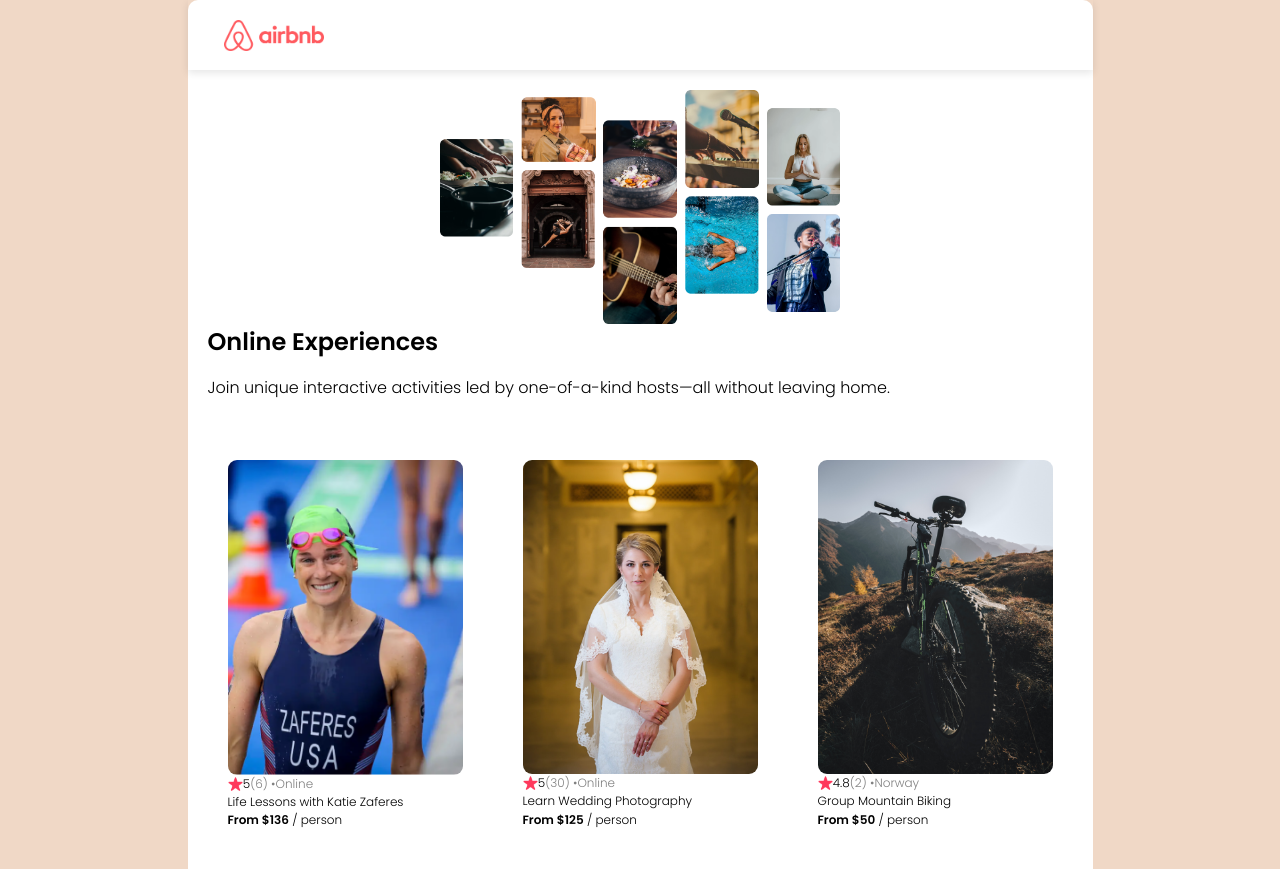
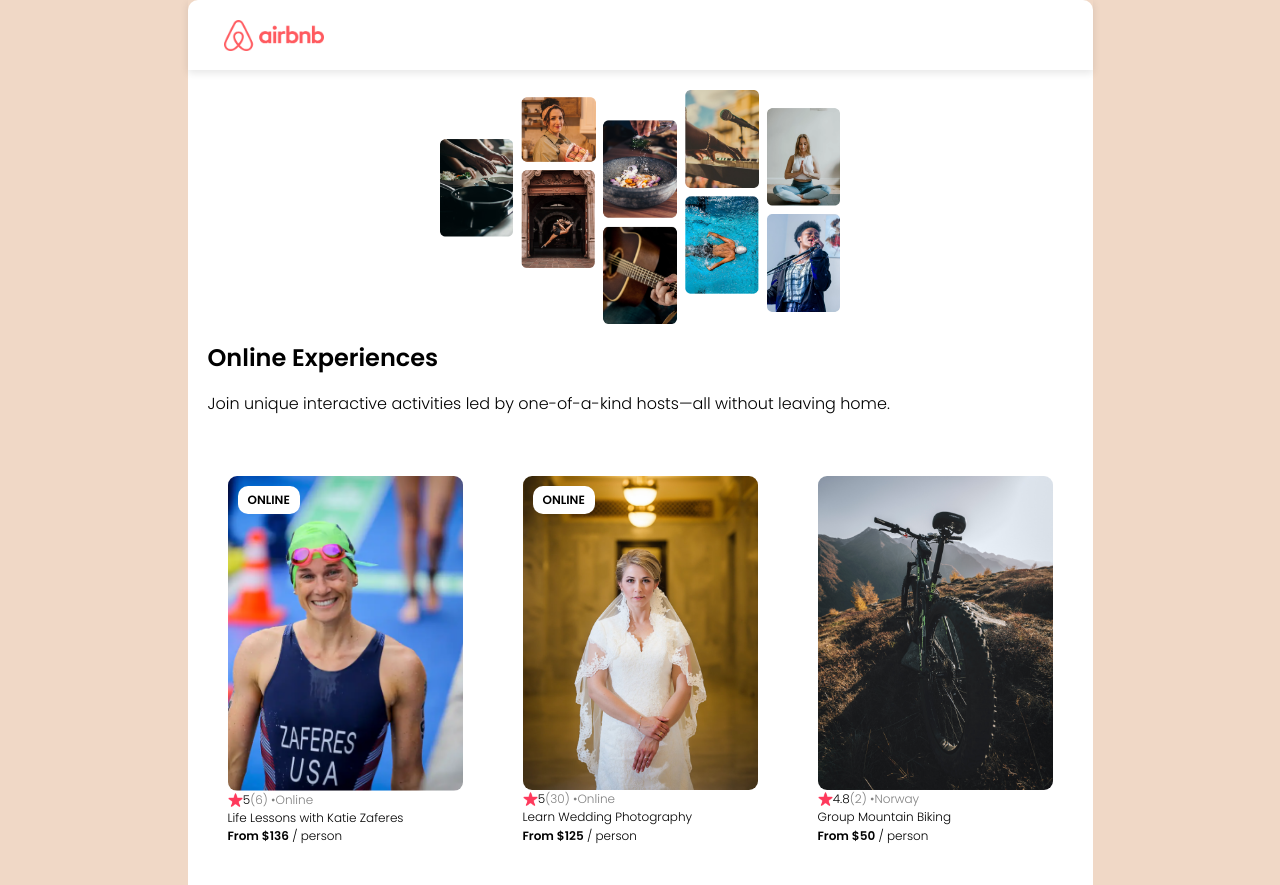
Before and after one commit to ioangheraszim/react-AirBnB-clone, a React (Vite) app: page / in a window 1280 px wide. Built offline with nearby package versions, Linux system fonts and the light colour scheme.

Commit message:
added a badge and conditional for the badge to display

```diff
--- a/src/components/Card.jsx
+++ b/src/components/Card.jsx
@@ -1,8 +1,16 @@
 import React from "react";
 
 export default function Card(props) {
+    let badgeText
+    if (props.openSpots === 0){
+        badgeText = "SOLD OUT"
+    } else if (props.location === "Online"){
+        badgeText = "ONLINE"
+    }
+
     return (
         <section className="card">
+            {badgeText && <div className="card-badge">{badgeText}</div>}
             <img src={`./src/assets/${props.img}`} className="card-image" />
             <div className="card-stats">
                 <img src="../src/assets/star.png" className="card-star"/>
--- a/styles.css
+++ b/styles.css
@@ -39,6 +39,7 @@
   align-self: center;
 }
 .container .hero-section .hero-header {
+  margin-top: 1rem;
   margin-bottom: 1rem;
 }
 .container .hero-section .hero-text {
@@ -46,16 +47,17 @@
 }
 .container .cards-list {
   display: flex;
-  flex-wrap: nowrap;
+  flex-wrap: wrap;
   gap: 20px;
   overflow-x: auto;
 }
 .container .cards-list .card {
   width: 275px;
   font-size: 12px;
-  flex: 0 0 auto; /* ADD */
-  display: flex; /* ADD */
-  flex-direction: column; /* ADD */
+  flex: 0 0 auto;
+  display: flex;
+  flex-direction: column;
+  position: relative;
 }
 .container .cards-list .card .grey {
   color: grey;
@@ -80,4 +82,13 @@
 }
 .container .cards-list .card .card-price {
   margin-top: auto;
+}
+.container .cards-list .card .card-badge {
+  position: absolute;
+  top: 30px;
+  left: 30px;
+  background-color: white;
+  padding: 5px 10px;
+  border-radius: 10px;
+  font-weight: bold;
 }/*# sourceMappingURL=styles.css.map */
--- a/styles.scss
+++ b/styles.scss
@@ -18,6 +18,7 @@
 .container {
     background-color: #fff;
     border-radius: 10px 10px 0 0;
+
     .navbar {
         height: 70px;
         display: flex;
@@ -43,6 +44,7 @@
         }
 
         .hero-header {
+            margin-top: 1rem;
             margin-bottom: 1rem;
         }
 
@@ -53,16 +55,17 @@
 
     .cards-list {
         display: flex;
-        flex-wrap: nowrap;
+        flex-wrap: wrap;
         gap: 20px;
         overflow-x: auto;
 
         .card {
             width: 275px;
             font-size: 12px;
-            flex: 0 0 auto;         /* ADD */
-            display: flex;          /* ADD */
-            flex-direction: column; /* ADD */
+            flex: 0 0 auto;
+            display: flex;
+            flex-direction: column;
+            position: relative;
 
             .grey {
                 color: grey;
@@ -94,6 +97,16 @@
             .card-price {
                 margin-top: auto;
             }
+
+            .card-badge {
+                position: absolute;
+                top: 30px;
+                left: 30px;
+                background-color: white;
+                padding: 5px 10px;
+                border-radius: 10px;
+                font-weight: bold;
+            }
         }
     }
 
```
Also changed, not shown: 1 other file (tests, documents, lock files or other folders).
